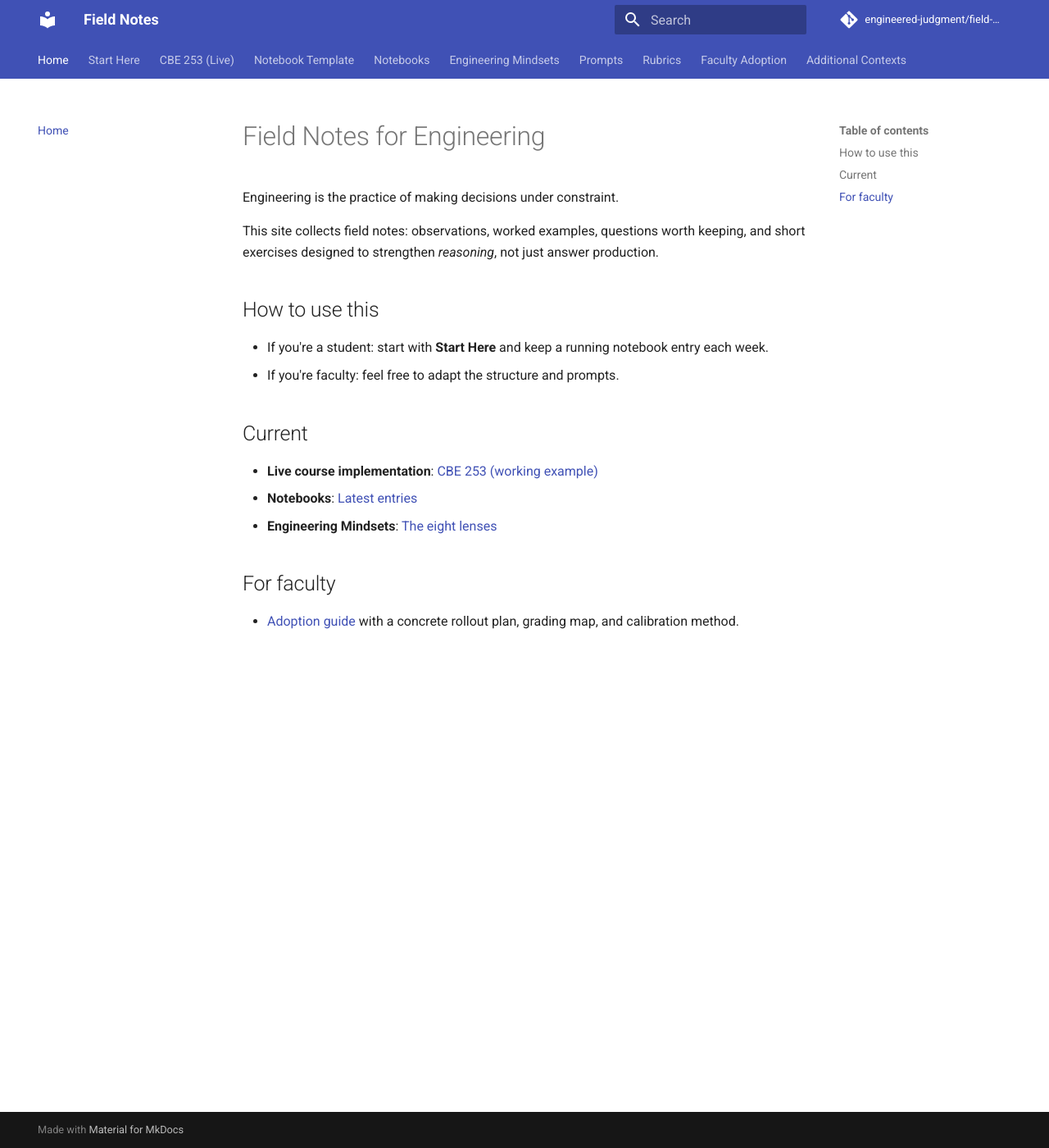
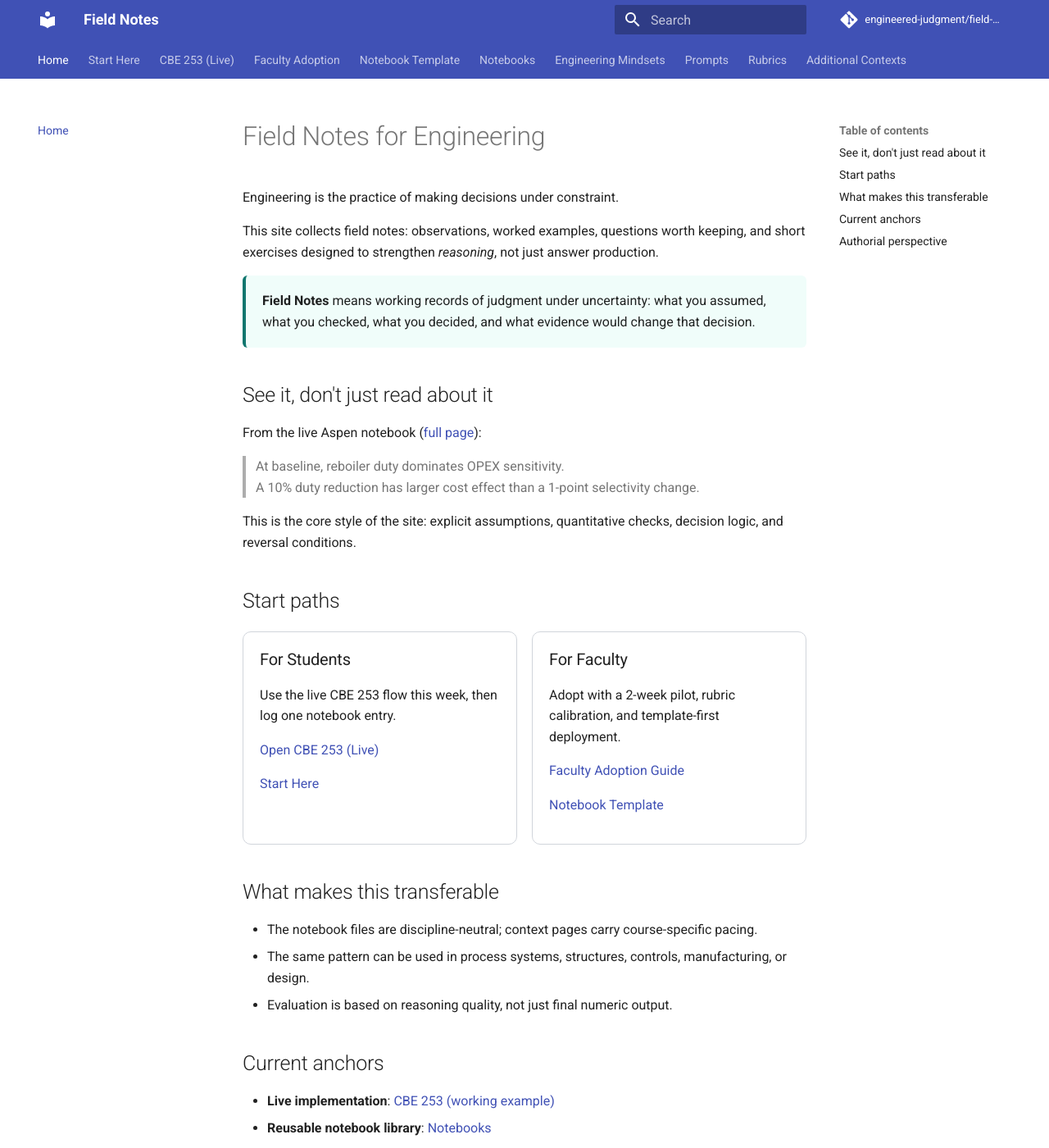
Before and after one commit to engineered-judgment/field-notes, an MkDocs documentation site: the page built from docs/index.md, in a window 1280 px wide and 1400 px high. Shown: the whole window at 82% size. Built offline with MkDocs 1.6.1 and Material for MkDocs 9.7.7, drawn with Linux system fonts in a browser that asks for light colours; comment, search, counter and statistics services are not loaded; some of the changed text lies outside the part shown.

Commit message:
Add custom homepage with concrete evidence and faculty path

```diff
--- a/docs/index.md
+++ b/docs/index.md
@@ -4,14 +4,44 @@ Engineering is the practice of making decisions under constraint.
 
 This site collects field notes: observations, worked examples, questions worth keeping, and short exercises designed to strengthen *reasoning*, not just answer production.
 
-## How to use this
-- If you're a student: start with **Start Here** and keep a running notebook entry each week.
-- If you're faculty: feel free to adapt the structure and prompts.
+<div class="hero-note">
+  <strong>Field Notes</strong> means working records of judgment under uncertainty:
+  what you assumed, what you checked, what you decided, and what evidence would change that decision.
+</div>
 
-## Current
-- **Live course implementation**: [CBE 253 (working example)](contexts/cbe253/index.md)
-- **Notebooks**: [Latest entries](notebooks/index.md)
-- **Engineering Mindsets**: [The eight lenses](mindsets/index.md)
+## See it, don't just read about it
+From the live Aspen notebook ([full page](notebooks/2026/2026-03-aspen-process-framing.md)):
 
-## For faculty
-- [Adoption guide](faculty-adoption.md) with a concrete rollout plan, grading map, and calibration method.
+> At baseline, reboiler duty dominates OPEX sensitivity.
+> A 10% duty reduction has larger cost effect than a 1-point selectivity change.
+
+This is the core style of the site: explicit assumptions, quantitative checks, decision logic, and reversal conditions.
+
+## Start paths
+<div class="path-grid">
+  <div class="path-card">
+    <h3>For Students</h3>
+    <p>Use the live CBE 253 flow this week, then log one notebook entry.</p>
+    <p><a href="contexts/cbe253/">Open CBE 253 (Live)</a></p>
+    <p><a href="start-here/">Start Here</a></p>
+  </div>
+  <div class="path-card">
+    <h3>For Faculty</h3>
+    <p>Adopt with a 2-week pilot, rubric calibration, and template-first deployment.</p>
+    <p><a href="faculty-adoption/">Faculty Adoption Guide</a></p>
+    <p><a href="notebook-template/">Notebook Template</a></p>
+  </div>
+</div>
+
+## What makes this transferable
+- The notebook files are discipline-neutral; context pages carry course-specific pacing.
+- The same pattern can be used in process systems, structures, controls, manufacturing, or design.
+- Evaluation is based on reasoning quality, not just final numeric output.
+
+## Current anchors
+- **Live implementation**: [CBE 253 (working example)](contexts/cbe253/index.md)
+- **Reusable notebook library**: [Notebooks](notebooks/index.md)
+- **Core lenses**: [Engineering Mindsets](mindsets/index.md)
+
+## Authorial perspective
+This site is built from practice: decision-making in settings where data is incomplete, models are imperfect, and engineering accountability still applies.
--- /dev/null
+++ b/docs/stylesheets/home.css
@@ -0,0 +1,25 @@
+.hero-note {
+  border-left: 4px solid #0f766e;
+  background: #f0fdfa;
+  padding: 0.9rem 1rem;
+  border-radius: 0.3rem;
+  margin: 0.8rem 0 1.1rem 0;
+}
+
+.path-grid {
+  display: grid;
+  grid-template-columns: repeat(auto-fit, minmax(220px, 1fr));
+  gap: 0.9rem;
+  margin: 1rem 0 1.2rem 0;
+}
+
+.path-card {
+  border: 1px solid #d1d5db;
+  border-radius: 0.5rem;
+  padding: 0.9rem 1rem;
+  background: #ffffff;
+}
+
+.path-card h3 {
+  margin-top: 0;
+}
--- a/mkdocs.yml
+++ b/mkdocs.yml
@@ -15,6 +15,7 @@ nav:
   - Home: index.md
   - Start Here: start-here.md
   - CBE 253 (Live): contexts/cbe253/index.md
+  - Faculty Adoption: faculty-adoption.md
   - Notebook Template: notebook-template.md
   - Notebooks:
     - Overview: notebooks/index.md
@@ -41,7 +42,6 @@ nav:
   - Rubrics:
     - Overview: rubrics/index.md
     - Reasoning Rubric: rubrics/reasoning-rubric.md
-  - Faculty Adoption: faculty-adoption.md
   - Additional Contexts:
     - CBE 312: contexts/cbe312/index.md
 
@@ -50,3 +50,6 @@ markdown_extensions:
   - admonition
   - toc:
       permalink: true
+
+extra_css:
+  - stylesheets/home.css
```
